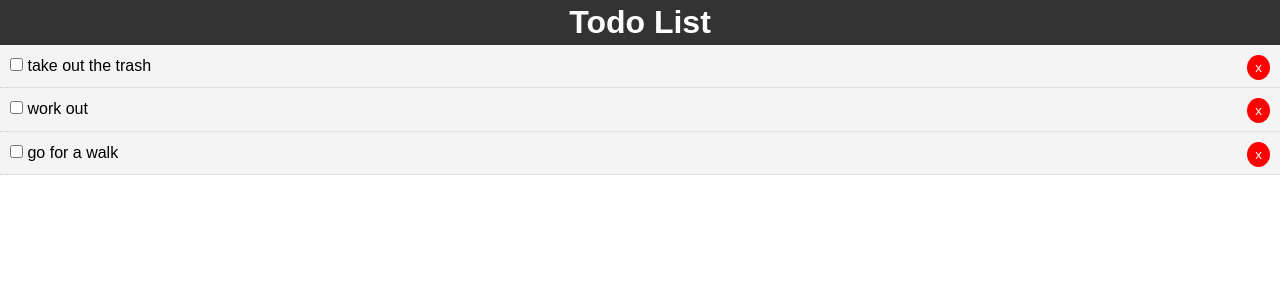
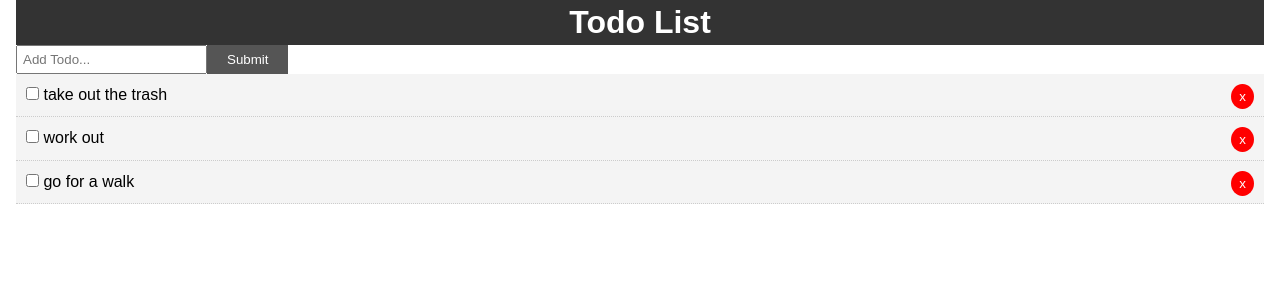
Before and after one commit to nimanthaF/react-todo, a React (Create React App) app: page / in a window 1280 px wide. Shown: the top 300 px of the page. Built offline with nearby package versions, Linux system fonts and the light colour scheme.

Commit message:
adding add button

```diff
--- a/src/App.css
+++ b/src/App.css
@@ -12,3 +12,20 @@
   color: #333;
   text-decoration: none;
 }
+
+.container{
+  padding: 0 1rem;
+}
+
+.btn{
+  display: inline-block;
+  border: none;
+  background: #555;
+  color: #fff;
+  padding: 7px 20px;
+  cursor: pointer;
+}
+
+.btn:hover{
+  background: #666;
+}
--- a/src/App.js
+++ b/src/App.js
@@ -1,5 +1,6 @@
 import Todos from './components/Todos';
 import Header from './components/layout/Header';
+import AddTodo from './components/AddTodo';
 
 import './App.css';
 import { Component } from 'react';
@@ -54,8 +55,11 @@
 
     return(
       <div className="App">
-        <Header />
-        <Todos todos={this.state.todos} markComplete={this.markComplete} delTodo={this.delTodo}/>
+        <div className='container'>
+          <Header />
+          <AddTodo/>
+          <Todos todos={this.state.todos} markComplete={this.markComplete} delTodo={this.delTodo}/>
+        </div>
       </div>
     );
   }
--- /dev/null
+++ b/src/components/AddTodo.js
@@ -0,0 +1,24 @@
+import React, { Component } from 'react'
+
+export class AddTodo extends Component {
+    render() {
+        return (
+            <form>
+                <input
+                    type='text'
+                    name='title'
+                    style={{flex:'10',padding:'5px'}}
+                    placeholder='Add Todo...'
+                />
+                <input
+                    type='submit'
+                    value='Submit'
+                    className='btn'
+                    style={{flex:'1'}}
+                />
+            </form>
+        )
+    }
+}
+
+export default AddTodo
```
